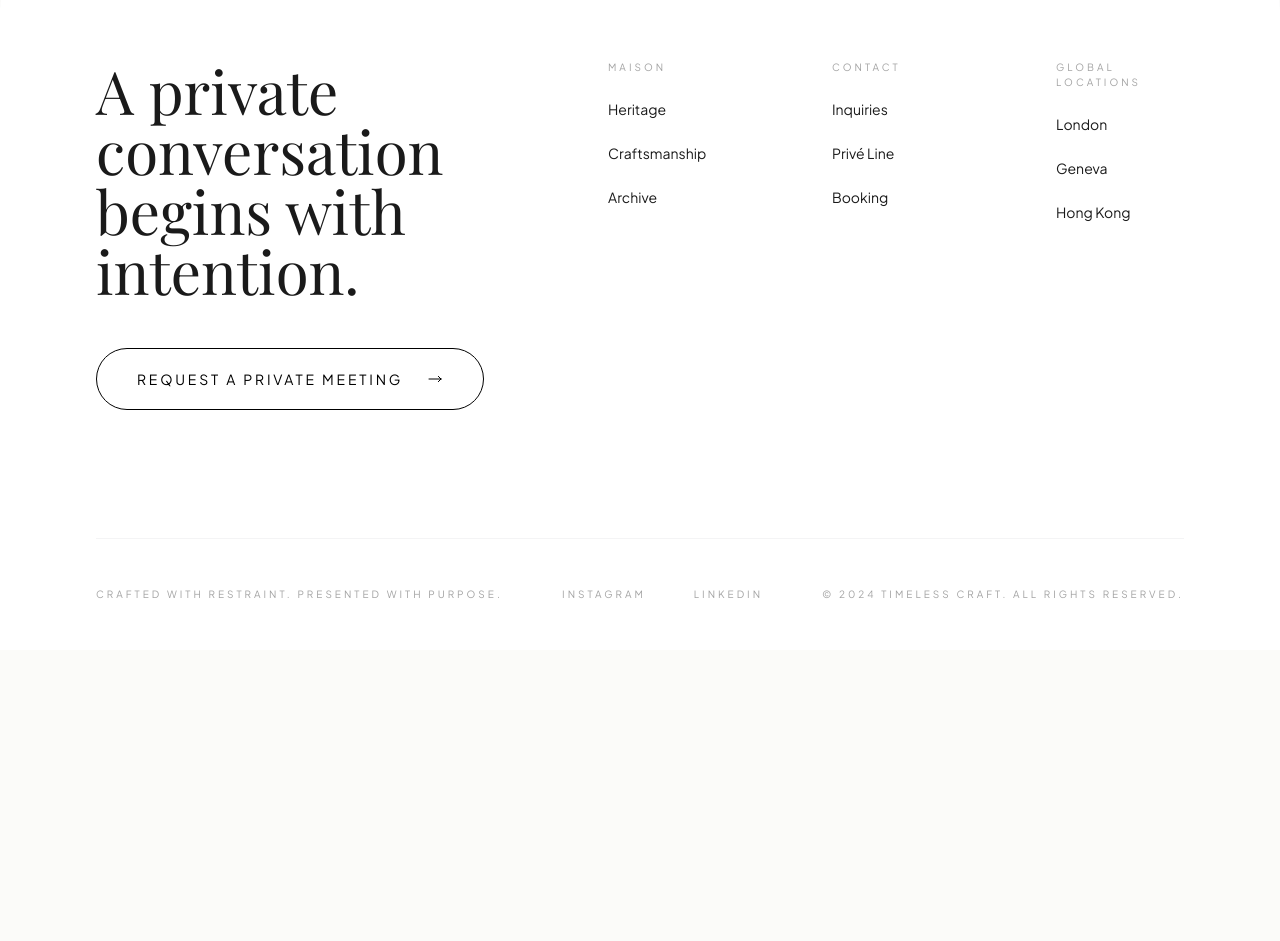
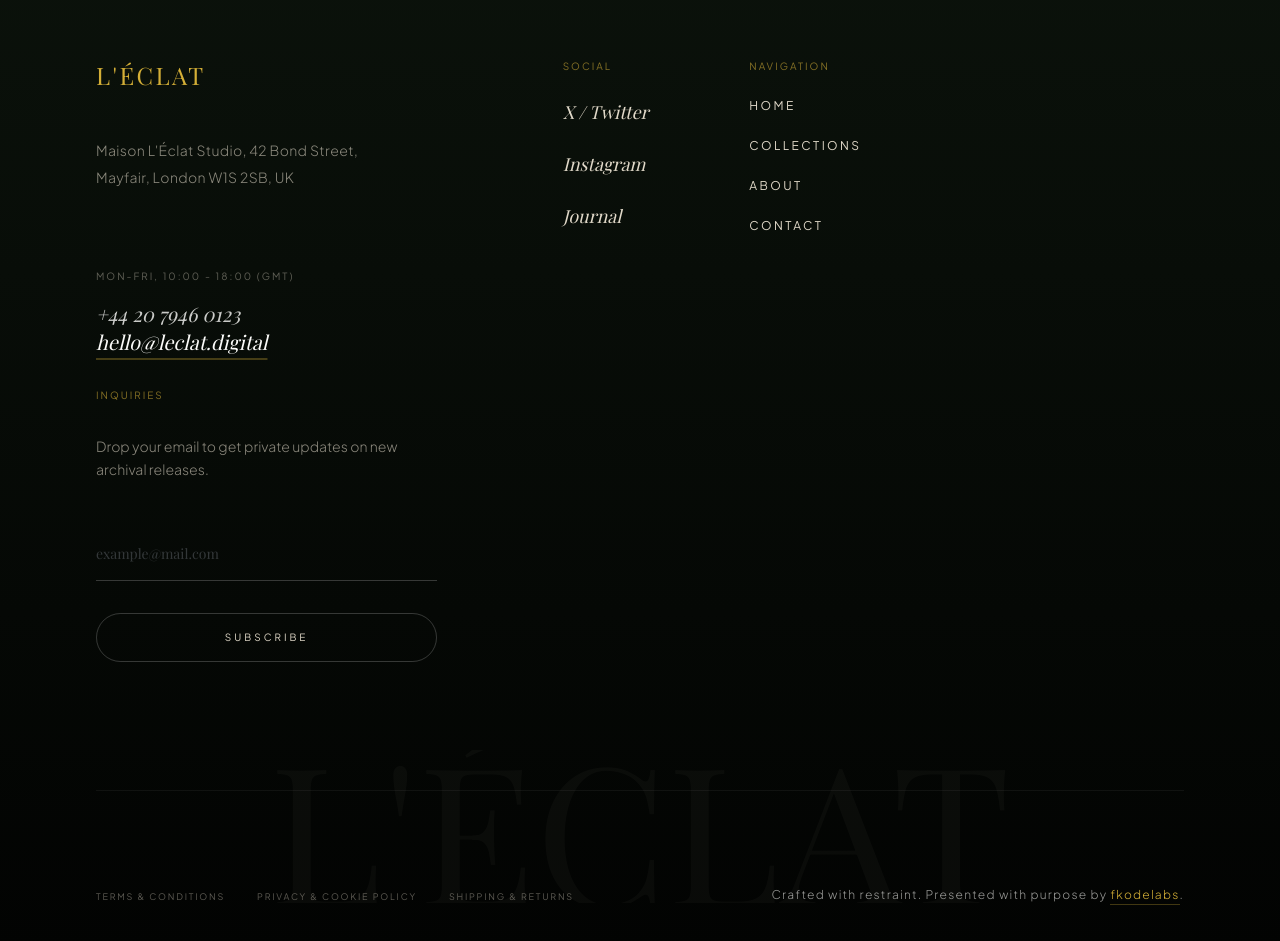
Before and after one commit to fk219/GemStore, a Next.js app: page / in a window 1280 px wide. Shown: the part 10760-11701 px from the top of the page. Before the commit the page ends 11410 px from the top, so only its background shows below. Built offline with nearby package versions, Linux system fonts and the light colour scheme; a web font is replaced by a local one.

Commit message:
feat: Implement initial application structure including home, about, and gemstones pages, and a shared footer component.

```diff
--- a/app/about/page.tsx
+++ b/app/about/page.tsx
@@ -58,7 +58,7 @@ export default function About() {
                     {/* Image */}
                     <div className="relative aspect-[3/4] md:aspect-[4/5] reveal overflow-hidden rounded-sm group">
                         <Image
-                            src="https://images.unsplash.com/photo-1610052327572-132d7dd9375e?auto=format&fit=crop&q=80&w=1200"
+                            src="https://images.unsplash.com/photo-1620218151276-8575084934e6?auto=format&fit=crop&q=80&w=1200"
                             fill
                             alt="Mine Shaft Light"
                             className="object-cover transition-transform duration-[3s] group-hover:scale-105"
--- a/components/Footer.tsx
+++ b/components/Footer.tsx
@@ -11,52 +11,99 @@ const Footer: React.FC = () => {
     const { t } = langCtx;
 
     return (
-        <footer className="pt-32 pb-12 px-6 md:px-24 bg-white dark:bg-[#0A0A0A] border-t border-zinc-100 dark:border-zinc-900 rounded-t-[80px]">
-            <div className="flex flex-col md:flex-row justify-between gap-16 mb-32">
-                <div className="max-w-md">
-                    <h2 className="text-4xl md:text-6xl font-light serif mb-12">{t.ctaTitle}</h2>
-                    <Link
-                        href="/book"
-                        className="group relative inline-flex items-center gap-6 px-10 py-5 rounded-full border border-black dark:border-white overflow-hidden transition-all duration-500 hover:gap-10"
-                    >
-                        <span className="relative z-10 text-sm tracking-[0.2em] uppercase text-black dark:text-white group-hover:text-white dark:group-hover:text-black transition-colors duration-500">{t.ctaButton}</span>
-                        <svg xmlns="http://www.w3.org/2000/svg" className="h-4 w-4 relative z-10 text-black dark:text-white group-hover:text-white dark:group-hover:text-black transition-colors duration-500" fill="none" viewBox="0 0 24 24" stroke="currentColor">
-                            <path strokeLinecap="round" strokeLinejoin="round" strokeWidth={1.5} d="M17 8l4 4m0 0l-4 4m4-4H3" />
-                        </svg>
-                        <div className="absolute inset-0 bg-black dark:bg-white translate-y-full group-hover:translate-y-0 transition-transform duration-500" />
-                    </Link>
+        <footer className="relative pt-32 pb-12 px-6 md:px-24 bg-[#050905] text-[#E0D8C8] overflow-hidden">
+            {/* Background Texture/Gradient */}
+            <div className="absolute inset-0 bg-gradient-to-b from-[#0B120B] to-[#020302] pointer-events-none" />
+            <div className="absolute top-0 left-0 w-full h-px bg-gradient-to-r from-transparent via-[#D4AF37]/30 to-transparent" />
+
+            <div className="relative z-10 container mx-auto">
+                <div className="grid grid-cols-1 md:grid-cols-12 gap-16 md:gap-8 mb-32">
+
+                    {/* Brand / Contact - Left */}
+                    <div className="md:col-span-4 flex flex-col gap-12">
+                        <div className="flex items-center gap-4">
+                            <span className="text-2xl font-serif text-[#D4AF37] tracking-widest uppercase">L&apos;Éclat</span>
+                        </div>
+
+                        <div className="text-sm font-sans font-light opacity-60 leading-relaxed tracking-wide space-y-1">
+                            <p>Maison L&apos;Éclat Studio, 42 Bond Street,</p>
+                            <p>Mayfair, London W1S 2SB, UK</p>
+                        </div>
+
+                        <div className="space-y-4 pt-8">
+                            <p className="text-[10px] tracking-[0.2em] uppercase opacity-40">Mon-Fri, 10:00 - 18:00 (GMT)</p>
+                            <p className="font-serif italic text-xl text-[#FBFBF9] opacity-80 hover:opacity-100 transition-opacity cursor-pointer">+44 20 7946 0123</p>
+                            <a href="mailto:hello@leclat.digital" className="font-serif italic text-xl text-[#FBFBF9] px-0 underline decoration-[#D4AF37]/30 hover:decoration-[#D4AF37] underline-offset-8 transition-all">
+                                hello@leclat.digital
+                            </a>
+                        </div>
+                    </div>
+
+                    {/* Navigation - Center */}
+                    <div className="md:col-span-2 md:col-start-6 flex flex-col gap-12">
+                        <div className="flex flex-col gap-6">
+                            <span className="text-[10px] tracking-[0.2em] uppercase text-[#D4AF37] opacity-60">Social</span>
+                            <a href="#" className="font-serif italic text-lg hover:translate-x-2 transition-transform duration-300">X / Twitter</a>
+                            <a href="#" className="font-serif italic text-lg hover:translate-x-2 transition-transform duration-300">Instagram</a>
+                            <a href="#" className="font-serif italic text-lg hover:translate-x-2 transition-transform duration-300">Journal</a>
+                        </div>
+                    </div>
+
+                    <div className="md:col-span-2 flex flex-col gap-12">
+                        <div className="flex flex-col gap-6">
+                            <span className="text-[10px] tracking-[0.2em] uppercase text-[#D4AF37] opacity-60">Navigation</span>
+                            <Link href="/" className="text-xs uppercase tracking-[0.2em] hover:text-[#D4AF37] transition-colors">Home</Link>
+                            <Link href="/gemstones" className="text-xs uppercase tracking-[0.2em] hover:text-[#D4AF37] transition-colors">Collections</Link>
+                            <Link href="/about" className="text-xs uppercase tracking-[0.2em] hover:text-[#D4AF37] transition-colors">About</Link>
+                            <Link href="/book" className="text-xs uppercase tracking-[0.2em] hover:text-[#D4AF37] transition-colors">Contact</Link>
+                        </div>
+                    </div>
+
+                    {/* Inquiries / Subscribe - Right */}
+                    <div className="md:col-span-4 flex flex-col gap-8">
+                        <span className="text-[10px] tracking-[0.2em] uppercase text-[#D4AF37] opacity-60">Inquiries</span>
+                        <p className="text-sm opacity-60 font-light max-w-xs leading-relaxed">
+                            Drop your email to get private updates on new archival releases.
+                        </p>
+
+                        <div className="mt-4">
+                            <div className="relative group">
+                                <input
+                                    type="email"
+                                    placeholder="example@mail.com"
+                                    className="w-full bg-transparent border-b border-[#FBFBF9]/20 py-4 text-sm focus:outline-none focus:border-[#D4AF37] transition-colors placeholder:opacity-30"
+                                />
+                                <button className="mt-8 w-full py-4 border border-[#FBFBF9]/20 rounded-full text-[10px] tracking-[0.3em] uppercase hover:bg-[#D4AF37] hover:text-[#050905] hover:border-[#D4AF37] transition-all duration-500 group-hover:border-[#FBFBF9]/40">
+                                    Subscribe
+                                </button>
+                            </div>
+                        </div>
+                    </div>
                 </div>
 
-                <div className="grid grid-cols-2 md:grid-cols-3 gap-12 md:gap-24">
-                    <div className="flex flex-col gap-6">
-                        <span className="text-[10px] tracking-[0.3em] uppercase opacity-40">Maison</span>
-                        <Link href="/" className="text-sm hover:opacity-50">Heritage</Link>
-                        <Link href="/" className="text-sm hover:opacity-50">Craftsmanship</Link>
-                        <Link href="/" className="text-sm hover:opacity-50">Archive</Link>
+                {/* Bottom Bar / Credit */}
+                <div className="flex flex-col md:flex-row justify-between items-end pt-24 border-t border-[#FBFBF9]/5">
+
+                    {/* Abstract Large Watermark */}
+                    <div className="absolute bottom-0 left-0 w-full overflow-hidden pointer-events-none opacity-[0.03]">
+                        <h1 className="text-[15vw] leading-[0.8] font-serif text-center uppercase whitespace-nowrap">L&apos;Éclat</h1>
                     </div>
-                    <div className="flex flex-col gap-6">
-                        <span className="text-[10px] tracking-[0.3em] uppercase opacity-40">Contact</span>
-                        <a href="mailto:concierge@timelesscraft.com" className="text-sm hover:opacity-50">Inquiries</a>
-                        <a href="tel:+" className="text-sm hover:opacity-50">Privé Line</a>
-                        <Link href="/book" className="text-sm hover:opacity-50">Booking</Link>
+
+                    <div className="flex flex-col gap-4 relative z-10 w-full md:w-auto">
+                        <div className="flex gap-8 text-[9px] tracking-[0.2em] uppercase opacity-40">
+                            <a href="#" className="hover:text-[#D4AF37]">Terms & Conditions</a>
+                            <a href="#" className="hover:text-[#D4AF37]">Privacy & Cookie Policy</a>
+                            <a href="#" className="hover:text-[#D4AF37]">Shipping & Returns</a>
+                        </div>
                     </div>
-                    <div className="hidden md:flex flex-col gap-6">
-                        <span className="text-[10px] tracking-[0.3em] uppercase opacity-40">Global Locations</span>
-                        <p className="text-sm">London</p>
-                        <p className="text-sm">Geneva</p>
-                        <p className="text-sm">Hong Kong</p>
+
+                    {/* Developer Credit - High Visibility as requested */}
+                    <div className="mt-12 md:mt-0 relative z-10 text-right">
+                        <p className="text-[10px] md:text-xs font-light tracking-[0.1em] text-[#FBFBF9]/60">
+                            Crafted with restraint. Presented with purpose by <a href="https://www.fkodelabs.com" target="_blank" rel="noopener noreferrer" className="text-[#D4AF37] hover:text-white transition-colors border-b border-[#D4AF37]/30 pb-0.5 hover:border-white">fkodelabs</a>.
+                        </p>
                     </div>
                 </div>
-            </div>
-
-            <div className="pt-12 border-t border-zinc-100 dark:border-zinc-900 flex flex-col md:flex-row justify-between items-center gap-8">
-                <p className="text-[10px] tracking-[0.3em] uppercase opacity-40">{t.footerTagline}</p>
-                <div className="flex gap-12 text-[10px] tracking-[0.3em] uppercase opacity-40">
-                    {/* Warning: invalid anchor hrefs replaced with simple styling for demo if needed */}
-                    <a href="#" className="hover:opacity-100 transition-opacity">Instagram</a>
-                    <a href="#" className="hover:opacity-100 transition-opacity">LinkedIn</a>
-                </div>
-                <p className="text-[10px] tracking-[0.3em] uppercase opacity-40">&copy; 2024 Timeless Craft. All rights reserved.</p>
             </div>
         </footer>
     );
```
Also changed, not shown: app/gemstones/page.tsx (+4 -4 lines), app/page.tsx (+4 -4 lines).
